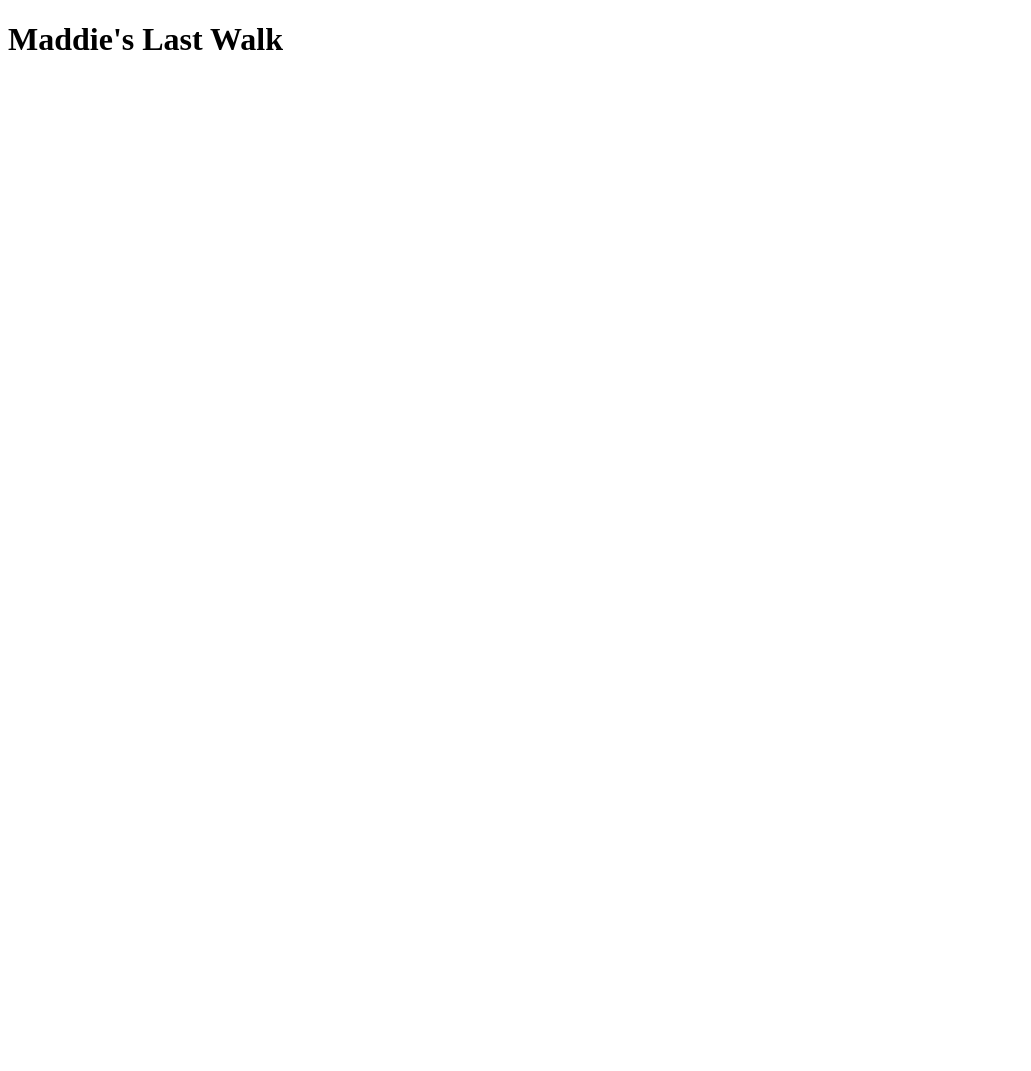
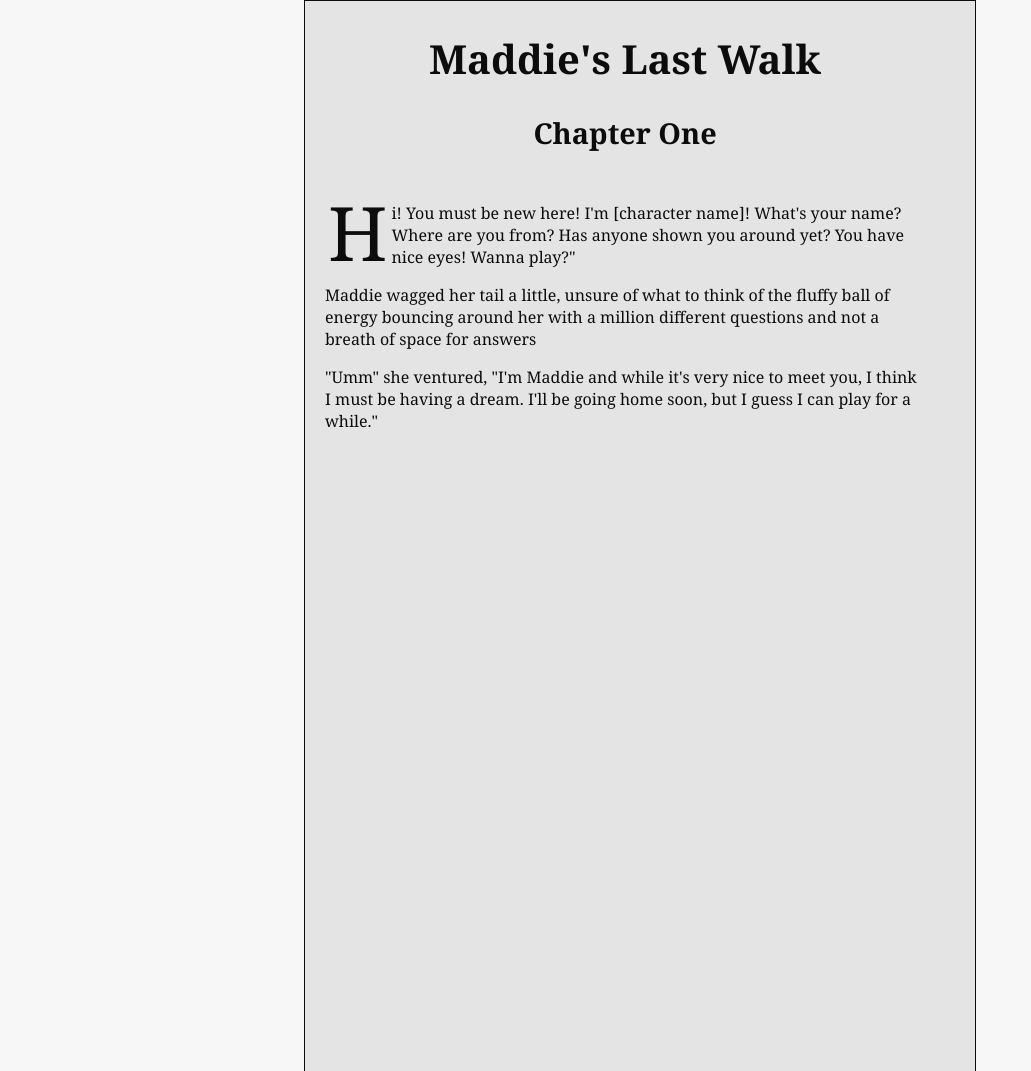
Before and after one commit to maiahillnz/mlw, a plain HTML site: page index.html in a window 1280 px wide. Shown: the whole page, without its empty margins (0-1031 px from the left). Before the commit the page ends 800 px from the top, so only its background shows below. Drawn offline with Linux system fonts and the light colour scheme.

Commit message:
Added styles and the initial content.

```diff
--- a/index.html
+++ b/index.html
@@ -4,16 +4,53 @@
   <head>
     <style type="text/css">
 
-      .html{
-        background: #c0c0c0;
+      html{
+        background: #f7f7f7;
+        font-family: georgia, "times new roman", arial;
+        color: #0c0c0c;
       }
-
+      body{
+        width: 600px;
+        background-color: #e4e4e4;
+        border: 1px solid #0c0c0c;
+        margin: auto;
+        min-height: 1000px;
+        padding: 20px 50px 50px 20px;
+      }
+      h1{
+        font-weight: bold;
+        font-size: 2.5em;
+        text-align: center;
+        margin-top: 10px;
+      }
+      h2{
+        font-weight: bold;
+        font-size: 1.8em;
+        text-align: center;
+        margin-top: 20px;
+      }
+      .firstCharacter {
+        float: left;
+        font-family: Georgia;
+        font-size: 75px;
+        line-height: 60px;
+        padding-right: 4px;
+        padding-left: 3px;
+      }
     </style>
   </head>
 
   <body>
     <h1>Maddie's Last Walk</h1>
 
-  </body>
+    <h2>Chapter One</h2>
+
+    <p style="margin-top: 50px;"><span class="firstCharacter">H</span>i!  You must be new here! I'm [character name]!  What's your name?  Where are you from? Has anyone shown you around yet? You have nice eyes! Wanna play?"</p>
+    <p>Maddie wagged her tail a little, unsure of what to think of the fluffy ball of energy bouncing around her with a million different questions and not a breath of space for answers</p>
+    <p>"Umm" she ventured, "I'm Maddie and while it's very nice to meet you, I think I must be having a dream.  I'll be going home soon, but I guess I can play for a while."</p>
+
+    <p class="chapterEnd"></p>
+
+</body>
 
 </html>
```
